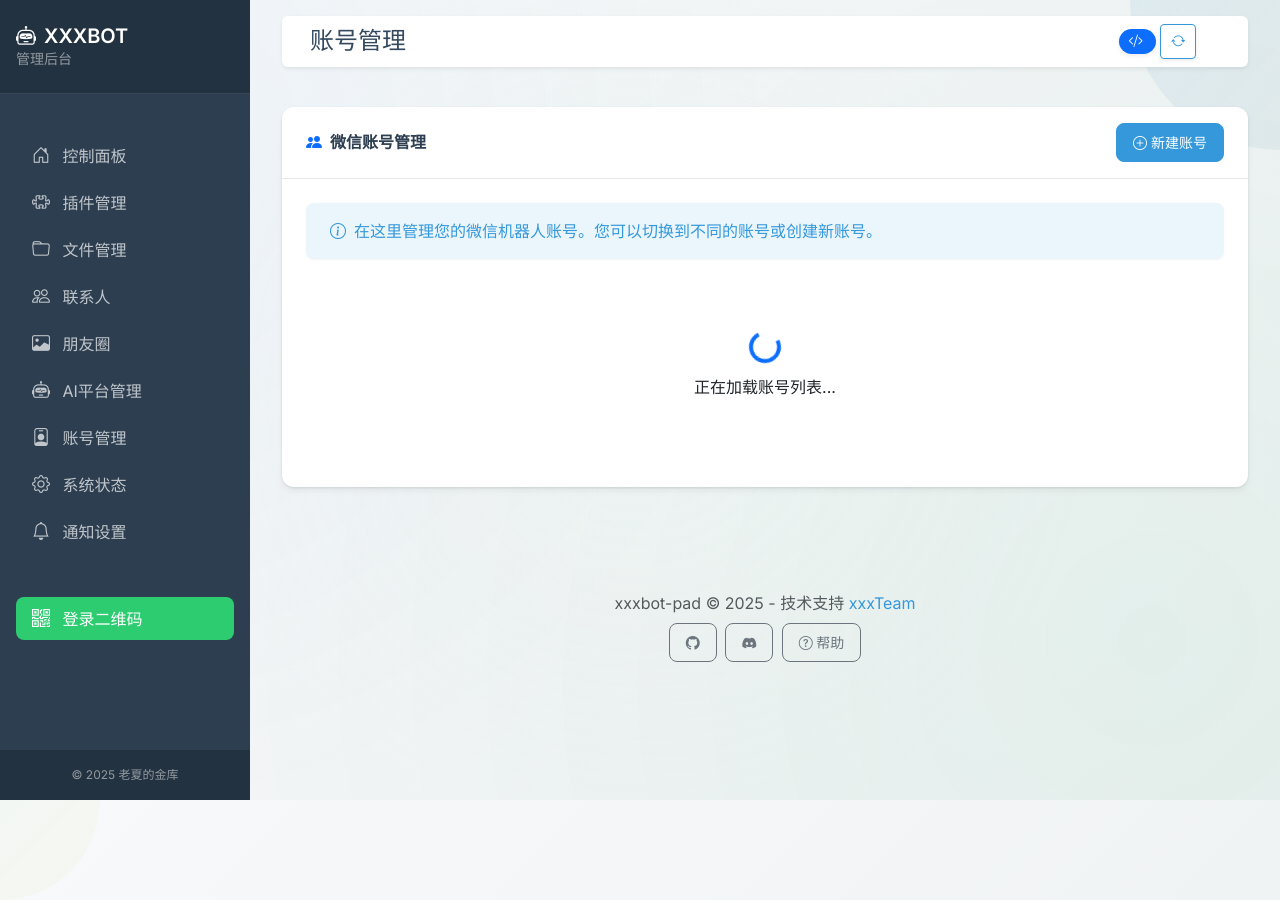
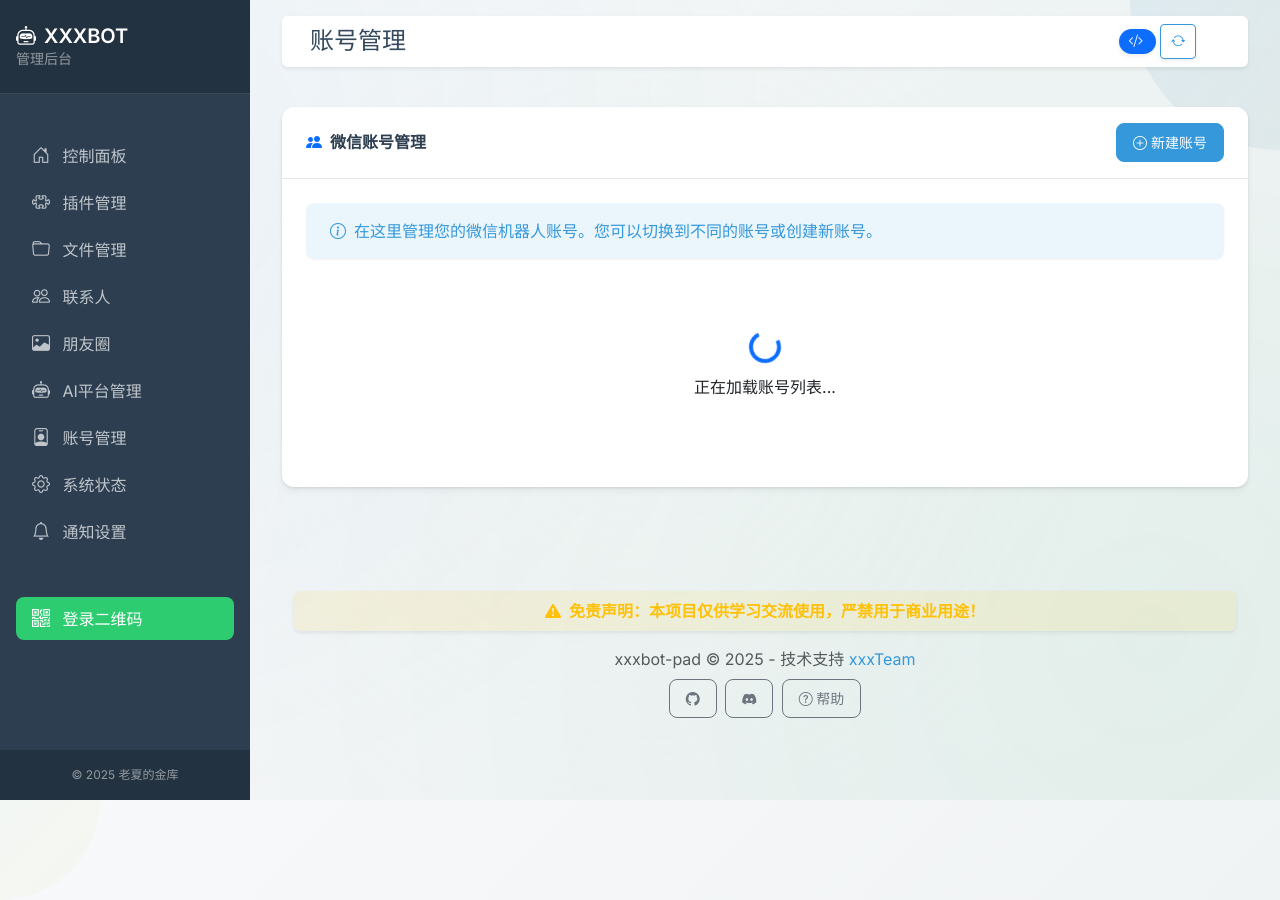
Before and after one commit to yxj1028530975/xxxbot-pad, a Python web app: template admin/templates/accounts.html in a window 1280 px wide; the page is wider, and only the part inside the window is pictured. Run offline with Jinja, Linux system fonts and the light colour scheme; the template is opened without the code that fills it, so the values that code supplies are empty; some libraries are stand-ins or nearby versions.

Commit message:
更新说明

```diff
--- a/admin/templates/base.html
+++ b/admin/templates/base.html
@@ -424,6 +424,11 @@
         <!-- 页脚 -->
         <footer class="footer mt-5 py-3 text-center animate__animated animate__fadeInUp">
             <div class="container">
+                <div class="disclaimer-banner bg-warning bg-opacity-10 p-2 mb-3 rounded shadow-sm">
+                    <p class="mb-0 fw-bold text-warning">
+                        <i class="bi bi-exclamation-triangle-fill me-1"></i> 免责声明：本项目仅供学习交流使用，严禁用于商业用途！
+                    </p>
+                </div>
                 <span class="text-muted">xxxbot-pad © 2025 - 技术支持 <a href="https://github.com/NanSsye/xxxbot-pad/" class="text-decoration-none" target="_blank">xxxTeam</a></span>
                 <div class="mt-2">
                     <a href="https://github.com/NanSsye/xxxbot-pad/" class="btn btn-sm btn-outline-secondary me-1">
@@ -432,7 +437,7 @@
                     <a href="#" class="btn btn-sm btn-outline-secondary me-1">
                         <i class="bi bi-discord"></i>
                     </a>
-                    <a href="#" class="btn btn-sm btn-outline-secondary">
+                    <a href="#" class="btn btn-sm btn-outline-secondary" data-bs-toggle="modal" data-bs-target="#disclaimerModal">
                         <i class="bi bi-question-circle"></i> 帮助
                     </a>
                 </div>
@@ -1109,5 +1114,44 @@
             </div>
         </div>
     </div>
+
+    <!-- 免责声明弹窗 -->
+    <div class="modal fade" id="disclaimerModal" tabindex="-1" aria-labelledby="disclaimerModalLabel" aria-hidden="true">
+        <div class="modal-dialog modal-dialog-centered">
+            <div class="modal-content shadow-lg border-0">
+                <div class="modal-header bg-warning bg-opacity-10 text-dark">
+                    <h5 class="modal-title" id="disclaimerModalLabel">
+                        <i class="bi bi-exclamation-triangle-fill me-2 text-warning"></i>免责声明
+                    </h5>
+                    <button type="button" class="btn-close" data-bs-dismiss="modal" aria-label="关闭"></button>
+                </div>
+                <div class="modal-body p-4">
+                    <div class="alert alert-warning mb-4">
+                        <h5 class="alert-heading"><i class="bi bi-exclamation-circle me-2"></i>重要提示</h5>
+                        <p class="mb-0"><strong>本项目仅供学习交流使用，严禁用于任何商业用途！</strong></p>
+                    </div>
+
+                    <div class="card mb-3 border-0 shadow-sm">
+                        <div class="card-body">
+                            <h5 class="card-title mb-3">免责声明详情</h5>
+                            <ol class="ps-3">
+                                <li class="mb-2">本项目是一个开源的学习和研究工具，仅用于技术研究和学习交流目的。</li>
+                                <li class="mb-2">使用本项目所产生的一切法律责任和风险，由使用者自行承担，与项目作者和贡献者无关。</li>
+                                <li class="mb-2">使用本项目前，请确保您的行为符合当地法律法规，并遵守相关服务条款。</li>
+                                <li class="mb-2">严禁将本项目用于任何商业用途或违法活动。</li>
+                                <li class="mb-2">项目作者保留随时修改本声明的权利。</li>
+                            </ol>
+                            <p class="mt-3 mb-0 text-muted small">使用本项目即表示您已阅读并同意上述免责声明。</p>
+                        </div>
+                    </div>
+                </div>
+                <div class="modal-footer justify-content-center border-0">
+                    <button type="button" class="btn btn-primary" data-bs-dismiss="modal">
+                        <i class="bi bi-check-circle me-1"></i>我已了解
+                    </button>
+                </div>
+            </div>
+        </div>
+    </div>
 </body>
 </html>
--- a/main_config.toml
+++ b/main_config.toml
@@ -3,7 +3,7 @@
 version = "849"            # 协议版本，可选值: "849", "855" 或 "ipad"，暂时别用855
 
 [Framework]
-type = "default"  # 可选值: "default", "dow" 或 "dual" (dual模式先启动原始框架，再启动DOW)
+type = "default"  # 可选值: "default", "dual" (dual模式先启动原始框架，再启动DOW)
 
 [WechatAPIServer]
 host = "127.0.0.1"         # WechatAPI服务器地址，默认127.0.0.1，可修改为其他地址
```
Also changed, not shown: 849/其他版本pad3编译/替换pad3中的linuxService.txt (added), README.md, 5 other files.
